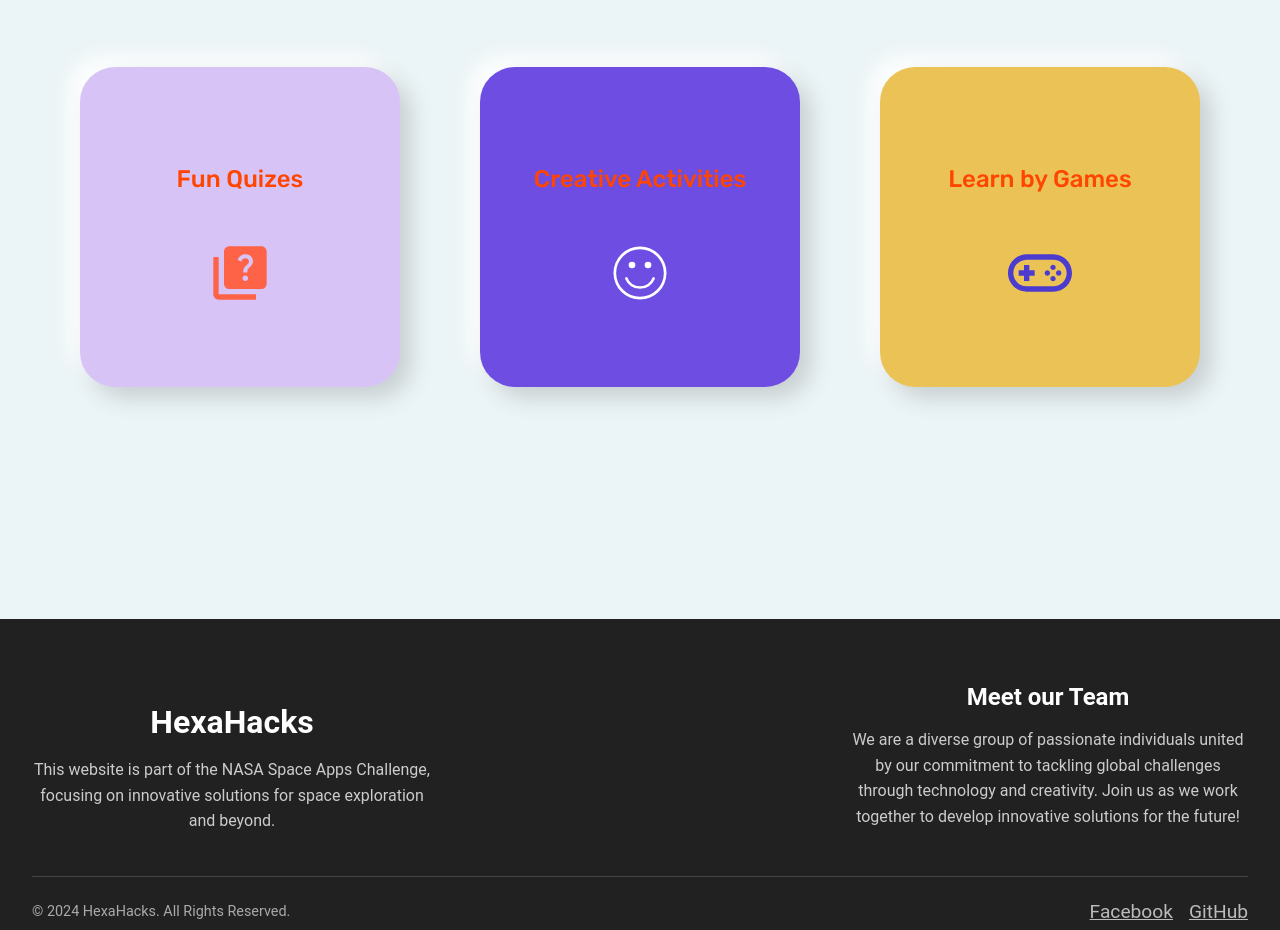
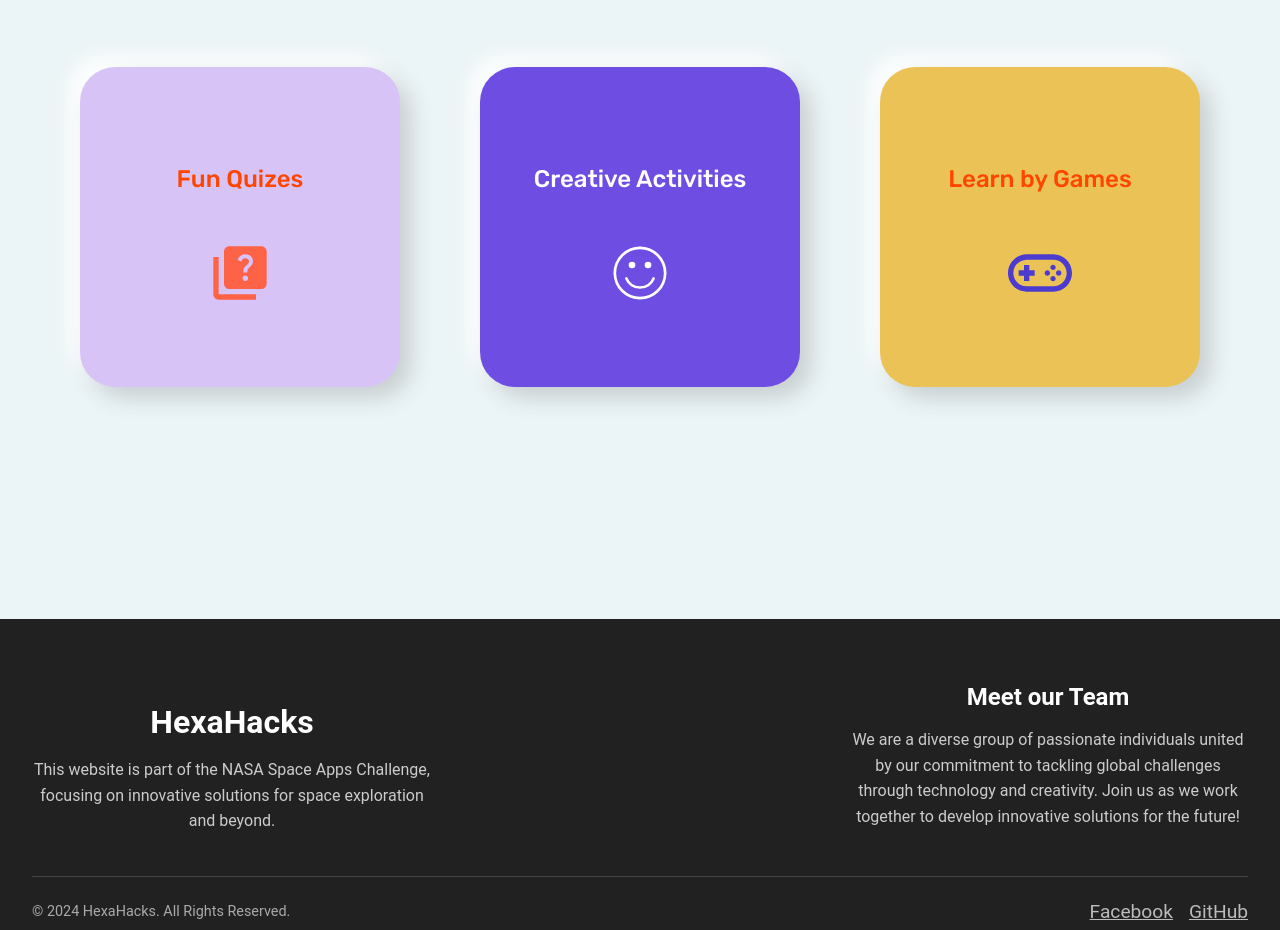
Before and after one commit to VinnRe/NASA_PACE_Challenge, a React (Vite) app in the folder frontend/: page / in a window 1280 px wide. Shown: the part 1860-2790 px from the top of the page. Built offline with nearby package versions, Linux system fonts and the light colour scheme; a web font is replaced by a local one.

Commit message:
fix landing page font color

```diff
--- a/frontend/src/Component/ThirdBodyContainer.jsx
+++ b/frontend/src/Component/ThirdBodyContainer.jsx
@@ -14,7 +14,7 @@ const ThirdBodyContainer = () => {
                     <MdQuiz className='quizicon' />
                     </div>
                     <div className="boxtwo">
-                        <h1>Creative Activities</h1>
+                        <h1 className='creative-acts'>Creative Activities</h1>
                          <CiFaceSmile className='smileicon' />
 
                     </div>
--- a/frontend/src/styles/landingpage.css
+++ b/frontend/src/styles/landingpage.css
@@ -180,6 +180,10 @@ html {
     text-align: center;
 }
 
+.boxtwo .creative-acts {
+    color: #fff;
+}
+
 /* Icon Design */
 
 /* General icon styling */
```
